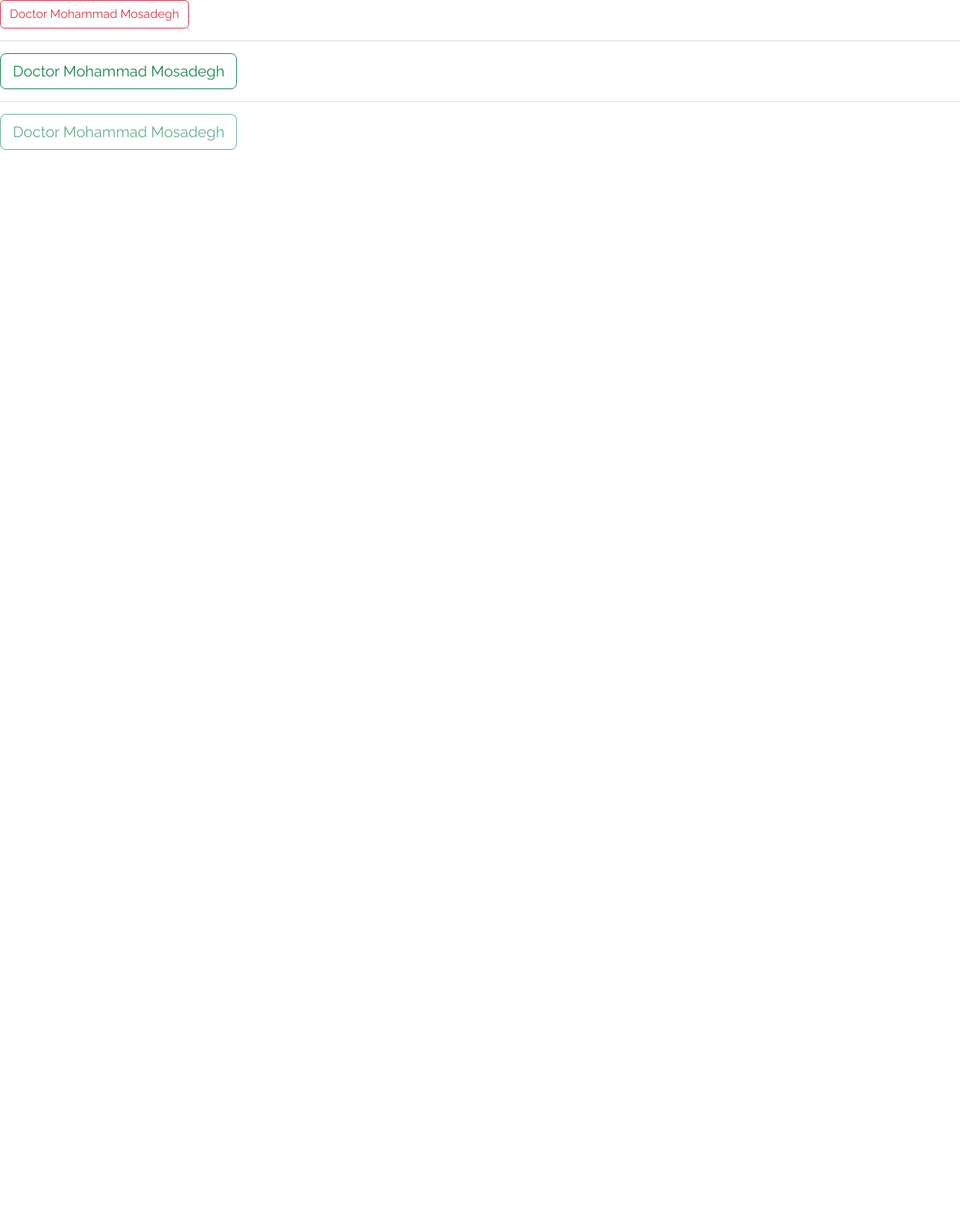
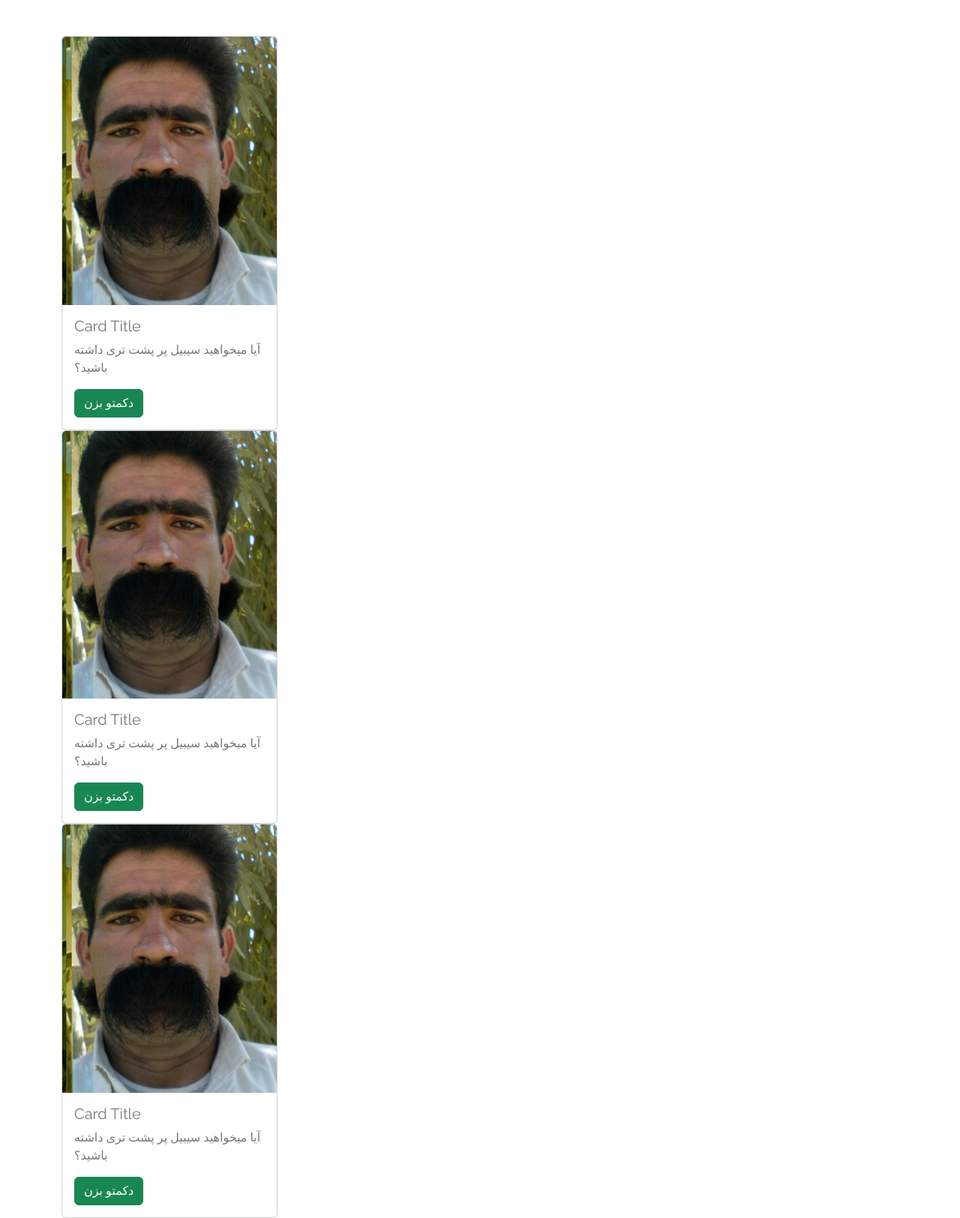
Before and after one commit to ahmadkabiri/first-app, a React (Create React App) app: page / in a window 1280 px wide. Shown: the whole page at 75% size. Before the commit the page ends 800 px from the top, so only its background shows below. Built offline with nearby package versions, Linux system fonts and the light colour scheme.

Commit message:
card in reactbootstrap

```diff
--- a/src/App.js
+++ b/src/App.js
@@ -2,8 +2,7 @@ import React, { Component } from 'react'
 import Shop from './components/Shop/Shop'
 import './App.css'
 import { Alert } from 'react-bootstrap'
-import Button from 'react-bootstrap/Button'
-
+import { Card , Button } from 'react-bootstrap'
 
 export default class App extends Component {
 
@@ -13,14 +12,37 @@ export default class App extends Component {
 
     render() {
         return (
-            <div>
-
-                <Button variant="outline-danger" >Doctor Mohammad Mosadegh</Button>
-                <hr />
-                <Button variant="outline-success" size="lg">Doctor Mohammad Mosadegh</Button>
-                <hr />
-                <Button variant="outline-success" size="lg" disabled>Doctor Mohammad Mosadegh</Button>
-
+            <div className='container mt-5'>
+                <Card style={{ width: '18rem' }}>
+      <Card.Img variant="top" src="Images/parsnaz.jpg" />
+      <Card.Body>
+        <Card.Title>Card Title</Card.Title>
+        <Card.Text>
+            آیا میخواهید سیبیل پر پشت تری داشته باشید؟
+        </Card.Text>
+        <Button variant="success">دکمتو بزن</Button>
+      </Card.Body>
+    </Card>
+    <Card style={{ width: '18rem' }}>
+      <Card.Img variant="top" src="Images/parsnaz.jpg" />
+      <Card.Body>
+        <Card.Title>Card Title</Card.Title>
+        <Card.Text>
+            آیا میخواهید سیبیل پر پشت تری داشته باشید؟
+        </Card.Text>
+        <Button variant="success">دکمتو بزن</Button>
+      </Card.Body>
+    </Card>
+    <Card style={{ width: '18rem' }}>
+      <Card.Img variant="top" src="Images/parsnaz.jpg" />
+      <Card.Body>
+        <Card.Title>Card Title</Card.Title>
+        <Card.Text>
+            آیا میخواهید سیبیل پر پشت تری داشته باشید؟
+        </Card.Text>
+        <Button variant="success">دکمتو بزن</Button>
+      </Card.Body>
+    </Card>
             </div>
         )
     }
```
Also changed, not shown: public/Images/parsnaz.jpg (added).
